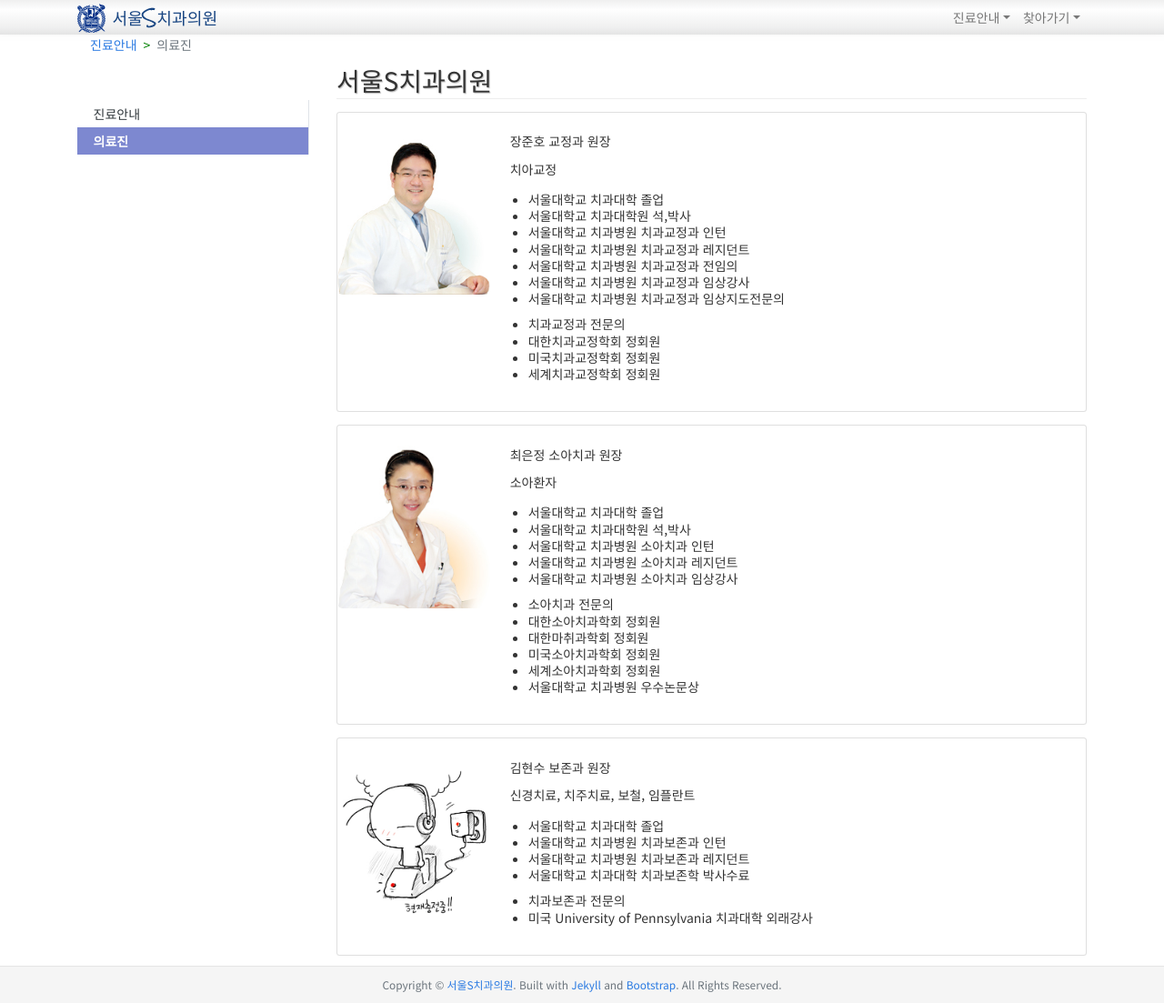
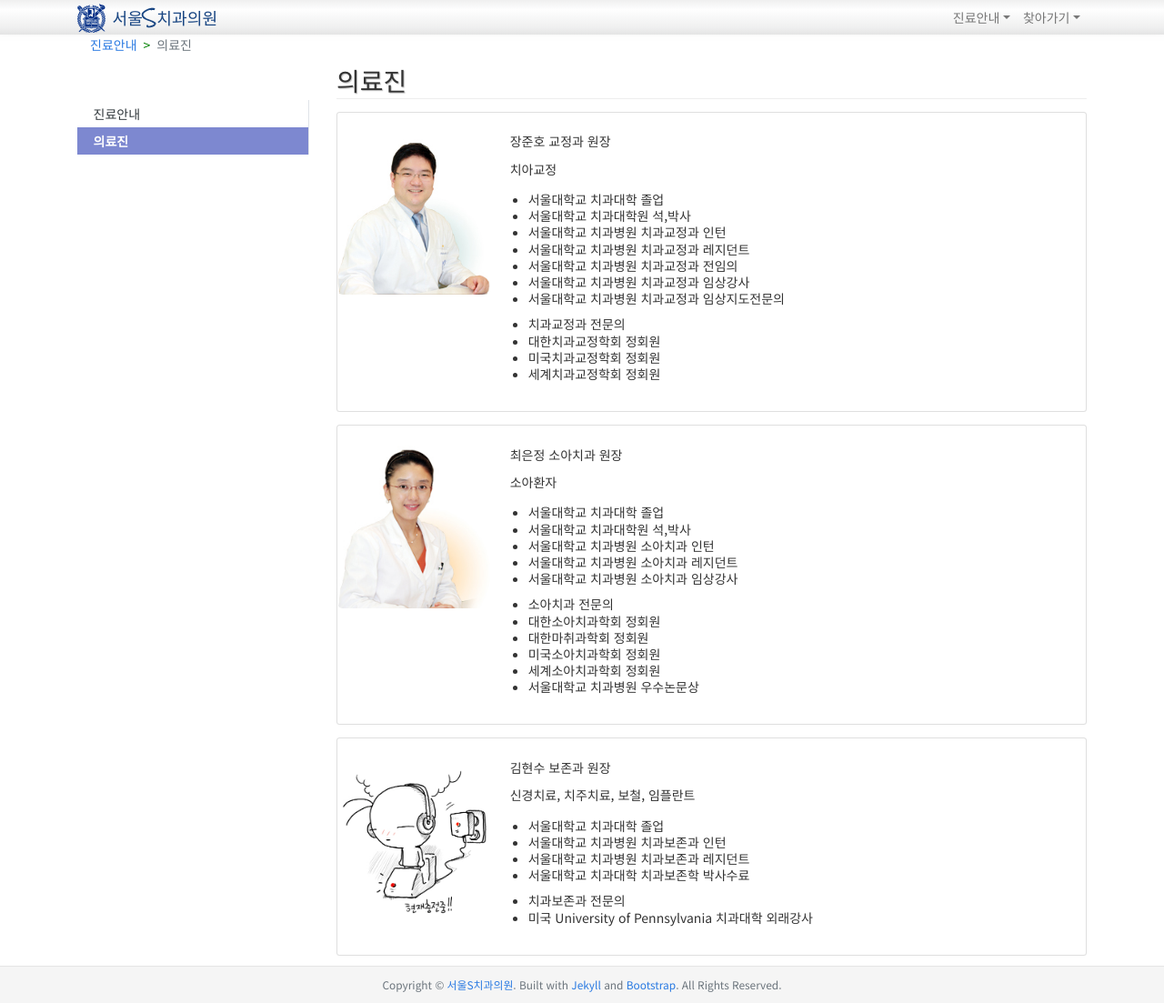
Before and after one commit to gehoon/sdental.clinic, a Jekyll site: the page built from _pages/12-info-dentist.md, in a window 1280 px wide and 1103 px high. Shown: the whole window at 91% size. Built offline with Jekyll 4.4.1, drawn with Linux system fonts in a browser that asks for light colours; some web fonts are replaced.

Commit message:
minor fix

```diff
--- a/_pages/12-info-dentist.md
+++ b/_pages/12-info-dentist.md
@@ -1,6 +1,6 @@
 ---
 layout: page
-title: 서울S치과의원
+title: 의료진
 permalink: /dentist/
 category1: 진료안내
 category2: 의료진
```
